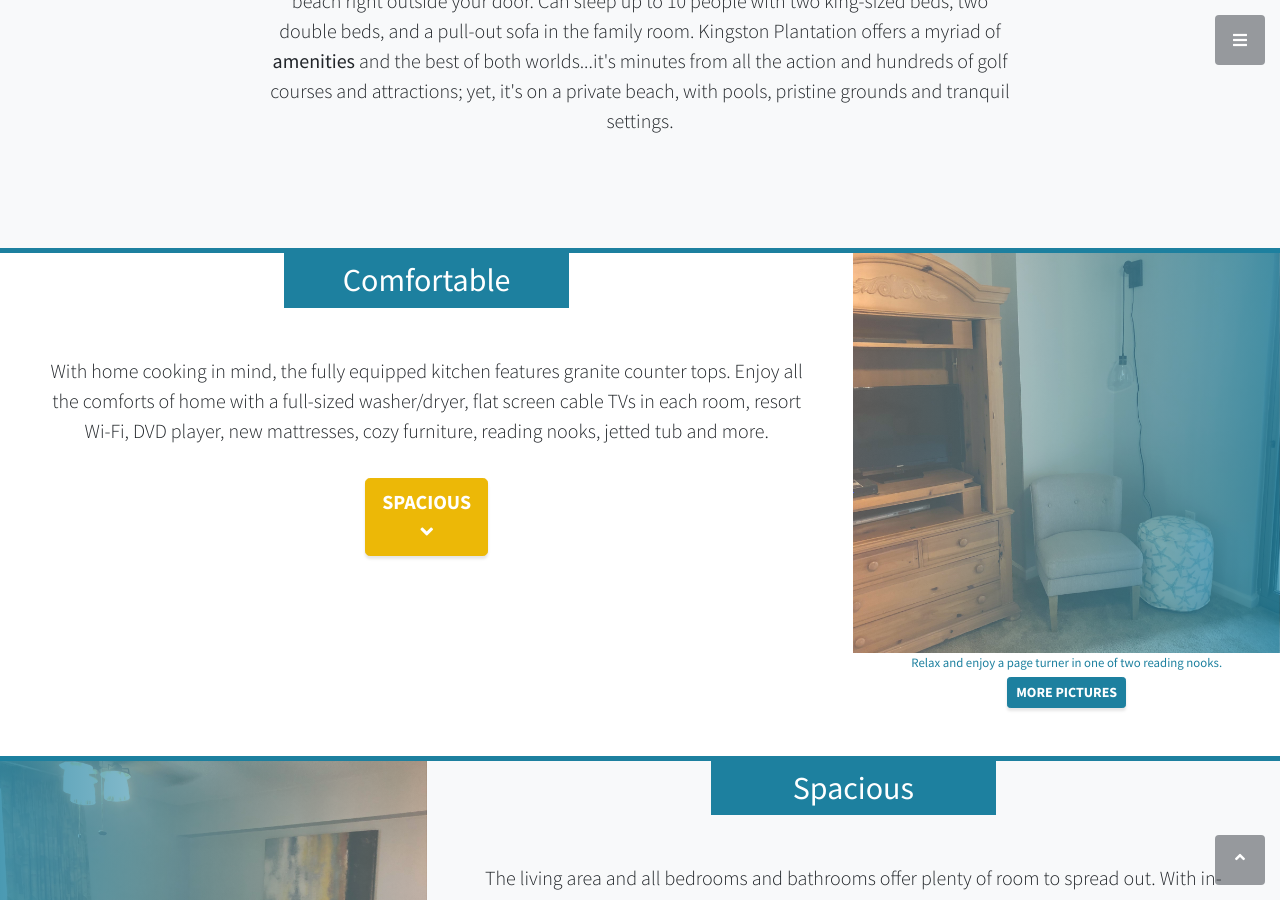
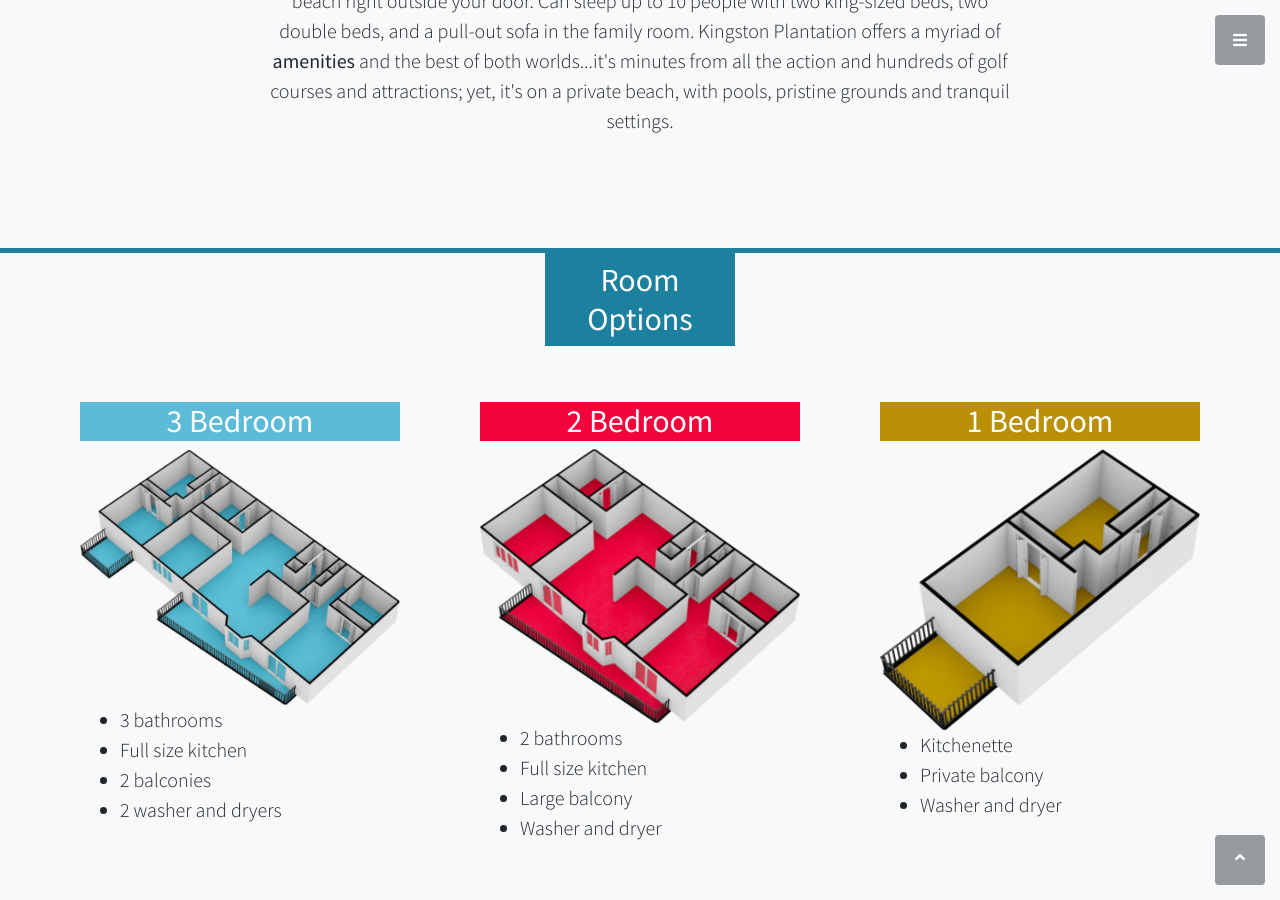
Before and after one commit to rossgodwin/lowderpropertyrentals.com, a Jekyll site: the page built from kingston/index.html, in a window 1280 px wide and 900 px high, scrolled down 1367 px. Built offline with Jekyll 4.4.1, drawn with Linux system fonts in a browser that asks for light colours.

Commit message:
Included room and floor plans

```diff
--- a/kingston/index.html
+++ b/kingston/index.html
@@ -11,6 +11,88 @@ title: Beach Rental
 		<br/><span class=\"quote\"></span><span class=\"lead text-secondary\"><b>Kingston Plantation is a family-centered resort that offers a myriad of <u>amenities</u> and the best of both worlds...</b></span>
 		<p class=\"lead mb-3\">The coastal colors of outside are captured inside this <b>spacious</b> 3-bed, 3-bath ocean view condo that offers all the <b>comforts</b> of home. Situated on the 4th floor of beachfront Brighton Towers, this newly renovated property offers beautifully appointed decor. <b>Relax</b> on one of the balconies off the master, living room, or 3rd bedroom. Overlook the spectacular white sandy beach right outside your door. Can sleep up to 10 people with two king-sized beds, two double beds, and a pull-out sofa in the family room. Kingston Plantation offers a myriad of <b>amenities</b> and the best of both worlds...it's minutes from all the action and hundreds of golf courses and attractions; yet, it's on a private beach, with pools, pristine grounds and tranquil settings.</p>"
 	%}
+</section>
+
+<!-- Room Options -->
+<section class="content-section bg-light" id="options">
+	<div class="container-fluid">
+		{% include 408brighton/section_top_border.html %}
+
+		<div class="row no-gutters">
+			<div class="col-md-2"></div>
+			<div class="col">
+				<div class="row no-gutters">
+					<div class="col-md-2"></div>
+					<div class="col">
+						<div class="row no-gutters">
+							<div class="col-lg-4 col-md-3"></div>
+							<div class="col-lg-4 col-md-6 col-sm-12 bg-primary">
+								<div class="content-section-heading text-center text-white">
+									<p class="h2 mt-2 mb-2">Room Options</p>
+								</div>
+							</div>
+							<div class="col-lg-4 col-md-3"></div>
+						</div>
+					</div>
+					<div class="col-md-2"></div>
+				</div>
+			</div>
+			<div class="col-md-2"></div>
+		</div>
+		<div class="mt-5 mb-5 text-center">
+			<div class="row no-gutters">
+				<div class="col">
+				</div>
+				<div class="col-lg-3">
+					<div class="content-section-heading text-center text-white" style="background-color: #5bbbd9 !important;">
+						<p class="h2 mt-2 mb-2">3 Bedroom</p>
+					</div>
+					<img class="img-fluid" src="{{ site.baseurl }}/assets/img/408brighton/floor_plan_3.png">
+					<div class="text-left">
+						<ul class="list-styled lead">
+							<li>3 bathrooms</li>
+							<li>Full size kitchen</li>
+							<li>2 balconies</li>
+							<li>2 washer and dryers</li>
+						</ul>
+					</div>
+				</div>
+				<div class="col">
+				</div>
+				<div class="col-lg-3">
+					<div class="content-section-heading text-center text-white" style="background-color: #f3033b !important;">
+						<p class="h2 mt-2 mb-2">2 Bedroom</p>
+					</div>
+					<img class="img-fluid" src="{{ site.baseurl }}/assets/img/408brighton/floor_plan_2.png">
+					<div class="text-left">
+						<ul class="list-styled lead">
+							<li>2 bathrooms</li>
+							<li>Full size kitchen</li>
+							<li>Large balcony</li>
+							<li>Washer and dryer</li>
+						</ul>
+					</div>
+				</div>
+				<div class="col">
+				</div>
+				<div class="col-lg-3">
+					<div class="content-section-heading text-center text-white" style="background-color: #ba9106 !important;">
+						<p class="h2 mt-2 mb-2">1 Bedroom</p>
+					</div>
+					<img class="img-fluid" src="{{ site.baseurl }}/assets/img/408brighton/floor_plan_1.png">
+					<div class="text-left">
+						<ul class="list-styled lead">
+							<li>Kitchenette</li>
+							<li>Private balcony</li>
+							<li>Washer and dryer</li>
+						</ul>
+					</div>
+				</div>
+				<div class="col">
+				</div>
+			</div>
+		</div>
+	</div>
 </section>
 
 <!-- Comfortable -->
```
Also changed, not shown: assets/img/408brighton/floor_plan_1.png (added), assets/img/408brighton/floor_plan_2.png (added), assets/img/408brighton/floor_plan_3.png (added).
